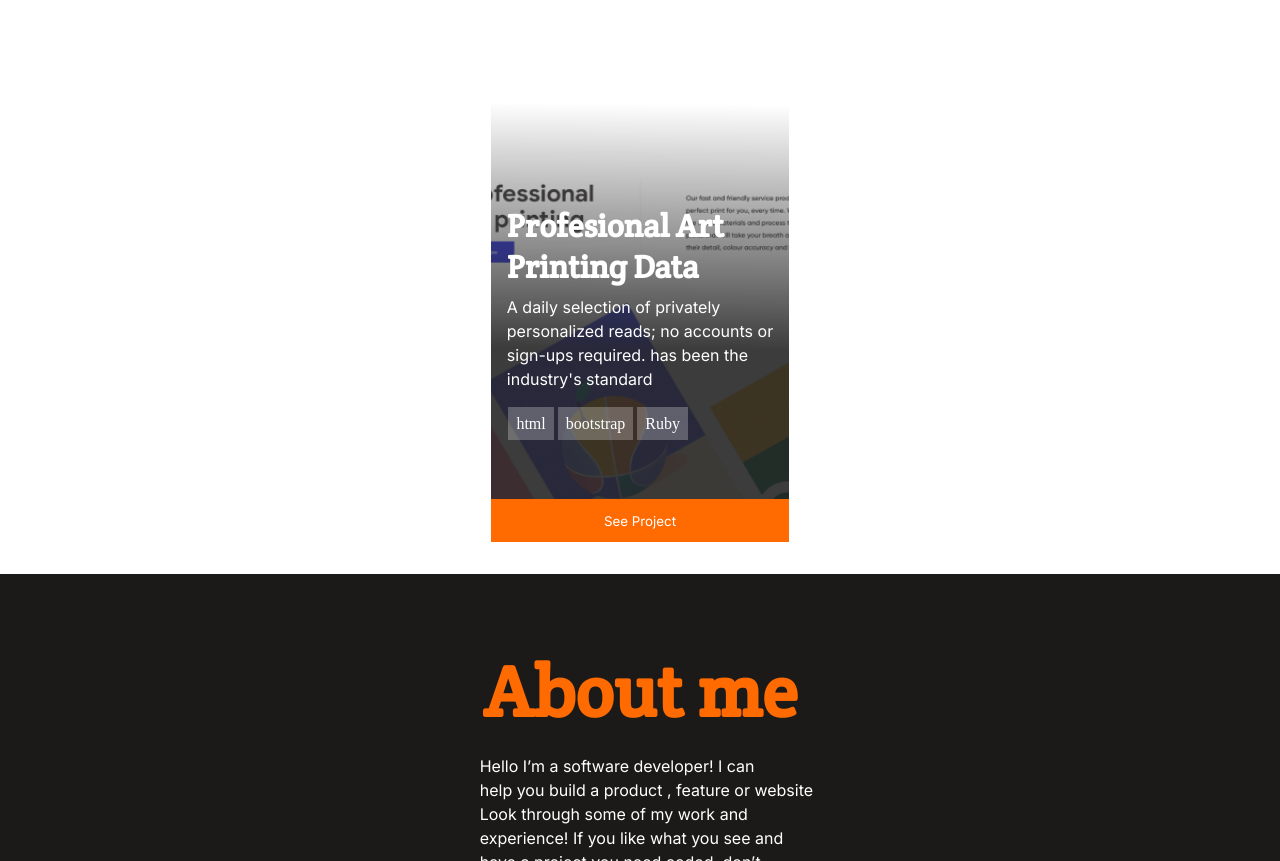
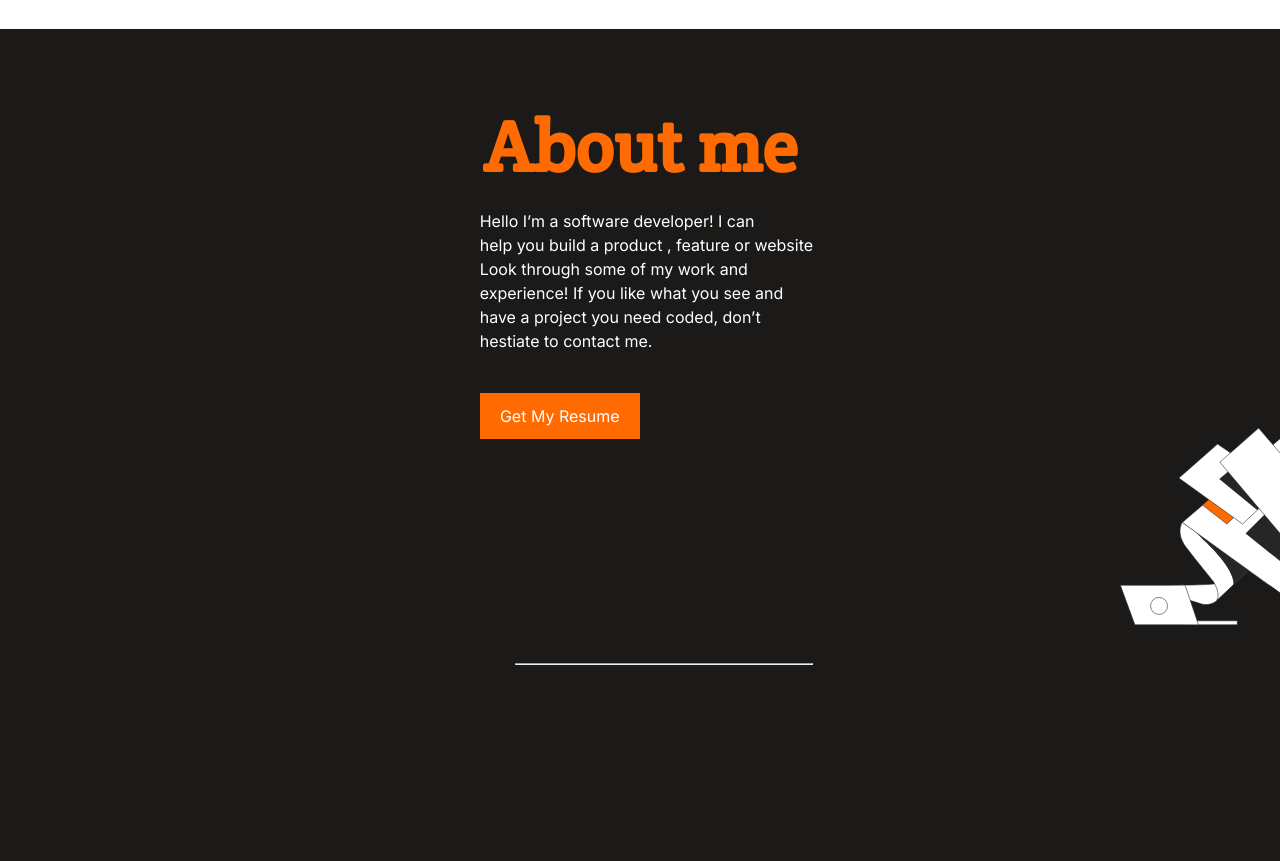
Before and after one commit to yash244466666/Microverse---Portfolio-setup-and-mobile-first, a website: page index.html in a window 1280 px wide. Shown: the part 4358-5219 px from the top of the page. Drawn offline with Linux system fonts and the light colour scheme.

Commit message:
Update HTML

```diff
--- a/index.html
+++ b/index.html
@@ -110,18 +110,6 @@
                     </div>
                     <button class="project-2-btn">See Project</button>
                 </div>
-                <div class="project-2">
-                        <h3 class="project-2-h3">Profesional Art </br> Printing Data</h3>
-                        <p class="project-2-p">A daily selection of privately </br> personalized reads; no accounts or </br> sign-ups required. has been the </br> industry's standard</p>
-                    <div class="siklls skills2">
-                        <ul class="skills-ul">
-                            <li><a a href="#">html</a></li>
-                            <li><a a href="#">bootstrap</a></li>
-                            <li><a a href="#">Ruby</a></li>
-                        </ul>
-                    </div>
-                    <button class="project-2-btn">See Project</button>
-                </div>
             </div>
         </section>
         <section class="about-myself">
```
